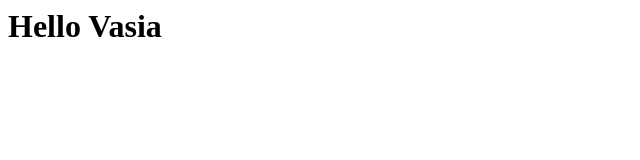
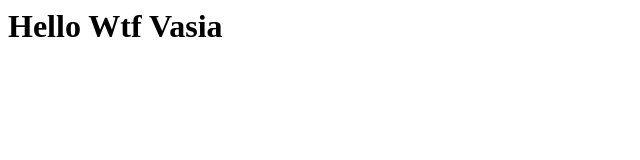
Before and after one commit to AlexWorks/sample-test, a plain HTML site: page index.html in a window 1280 px wide. Shown: the whole page, without its empty margins (0-640 px from the left). Drawn offline with Linux system fonts and the light colour scheme.

Commit message:
Revert "WTF-2"
This reverts commit 530342e856673075fd9205d55491ed2daf7cb894.

```diff
--- a/index.html
+++ b/index.html
@@ -1 +1 @@
-<h1>Hello Vasia</h1>
+<h1>Hello Wtf Vasia</h1>
```
